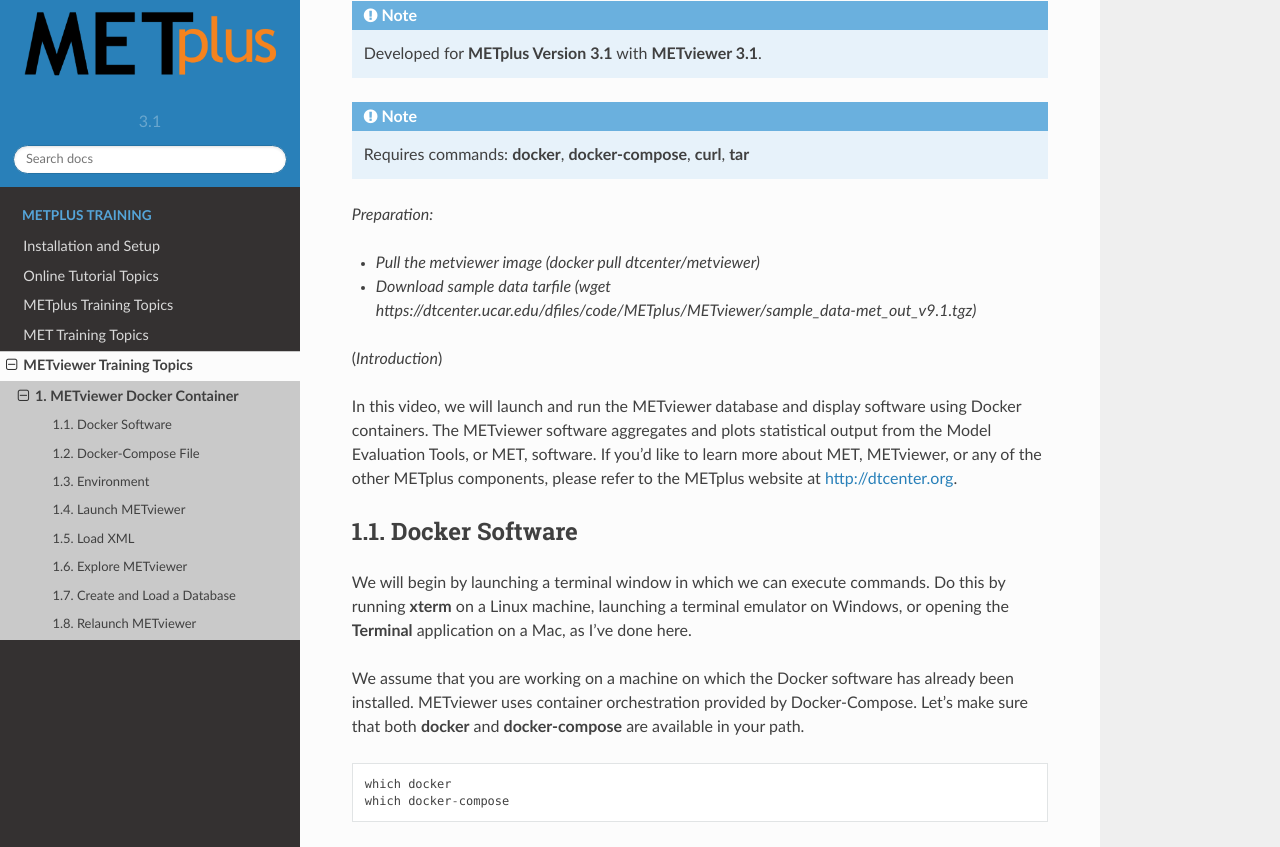
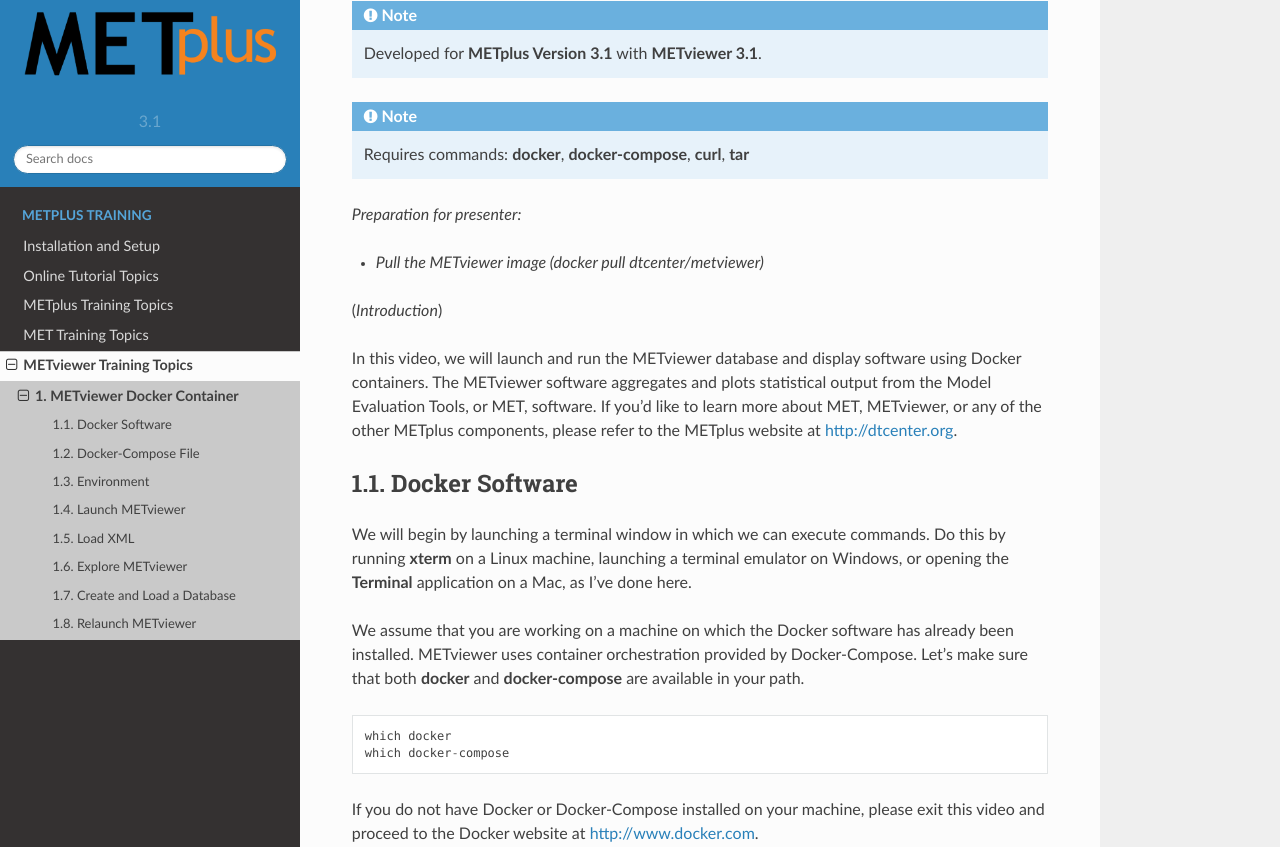
Before and after one commit to dtcenter/METplus-Training, a Sphinx documentation site: the page built from docs/modules/METviewer/docker.rst, in a window 1280 px wide and 900 px high, scrolled down 426 px, cut to the strip 53-900 px from the top of the window. Built offline with Sphinx 7.4.7 and the Read the Docs theme 2.0.0, drawn with Linux system fonts in a browser that asks for light colours.

Commit message:
Update docker.rst

```diff
--- a/docs/modules/METviewer/docker.rst
+++ b/docs/modules/METviewer/docker.rst
@@ -15,10 +15,9 @@
 
   Requires commands: **docker**, **docker-compose**, **curl**, **tar**
 
-*Preparation:*
+*Preparation for presenter:*
 
-* *Pull the metviewer image (docker pull dtcenter/metviewer)*
-* *Download sample data tarfile (wget https://dtcenter.ucar.edu/dfiles/code/METplus/METviewer/sample_data-met_out_v9.1.tgz)*
+* *Pull the METviewer image (docker pull dtcenter/metviewer)*
 
 (*Introduction*)
 
```
